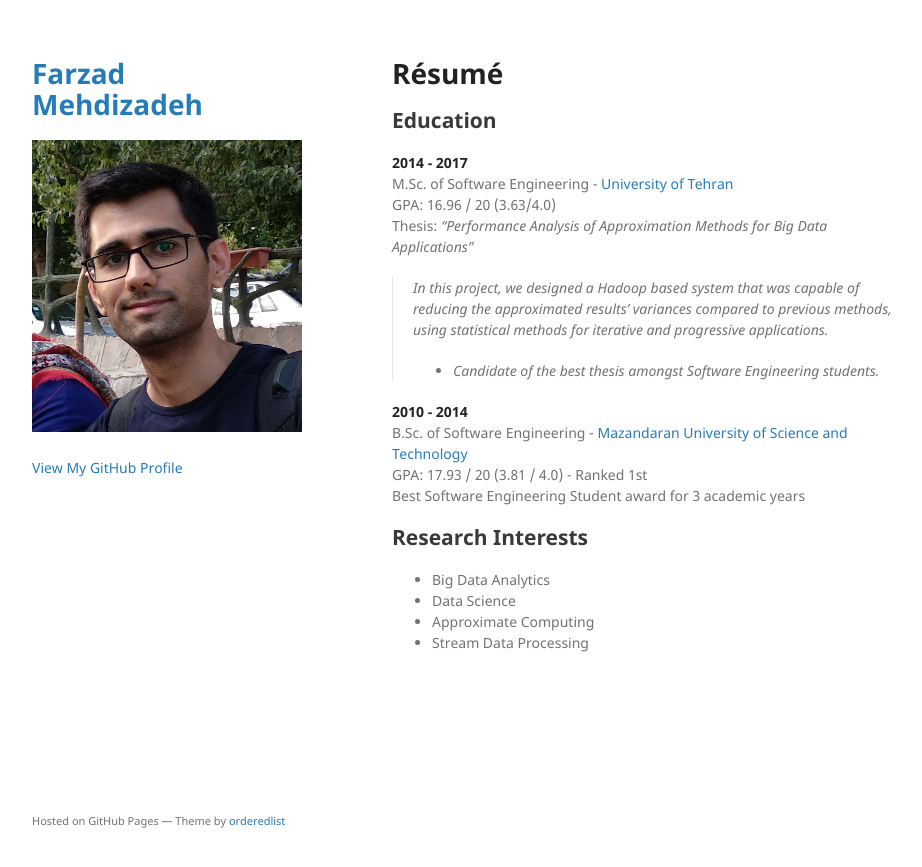
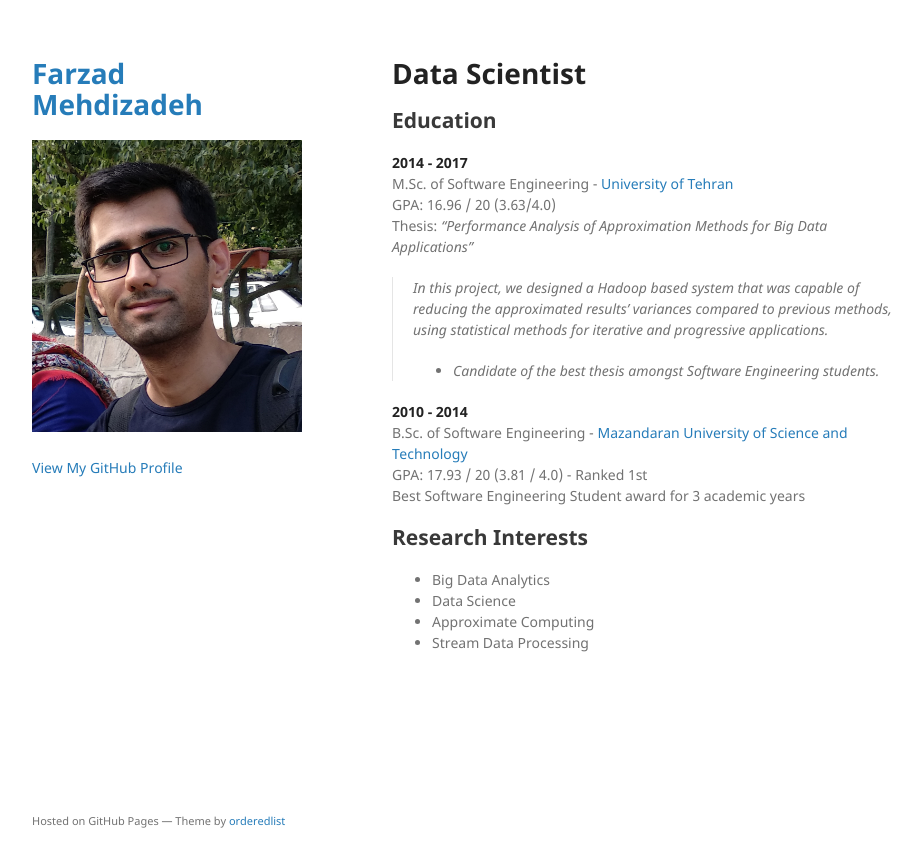
Before and after one commit to simplyfarzad/simplyfarzad.github.io, a Jekyll site: the page built from index.md, in a window 1280 px wide. Shown: the top 867 px of the page, without its empty margins (178-1100 px from the left). Built offline with Jekyll 4.4.1, drawn with Linux system fonts in a browser that asks for light colours; the repository's description, which GitHub fills in, is left out; our own code applies the rules of GitHub Pages for plain Markdown files.

Commit message:
Changed Resume to Data Scientist

```diff
--- a/index.md
+++ b/index.md
@@ -2,7 +2,7 @@
 layout: default
 ---
 
-# Résumé
+# Data Scientist
 
 ## Education
 **2014 - 2017**\\
```
